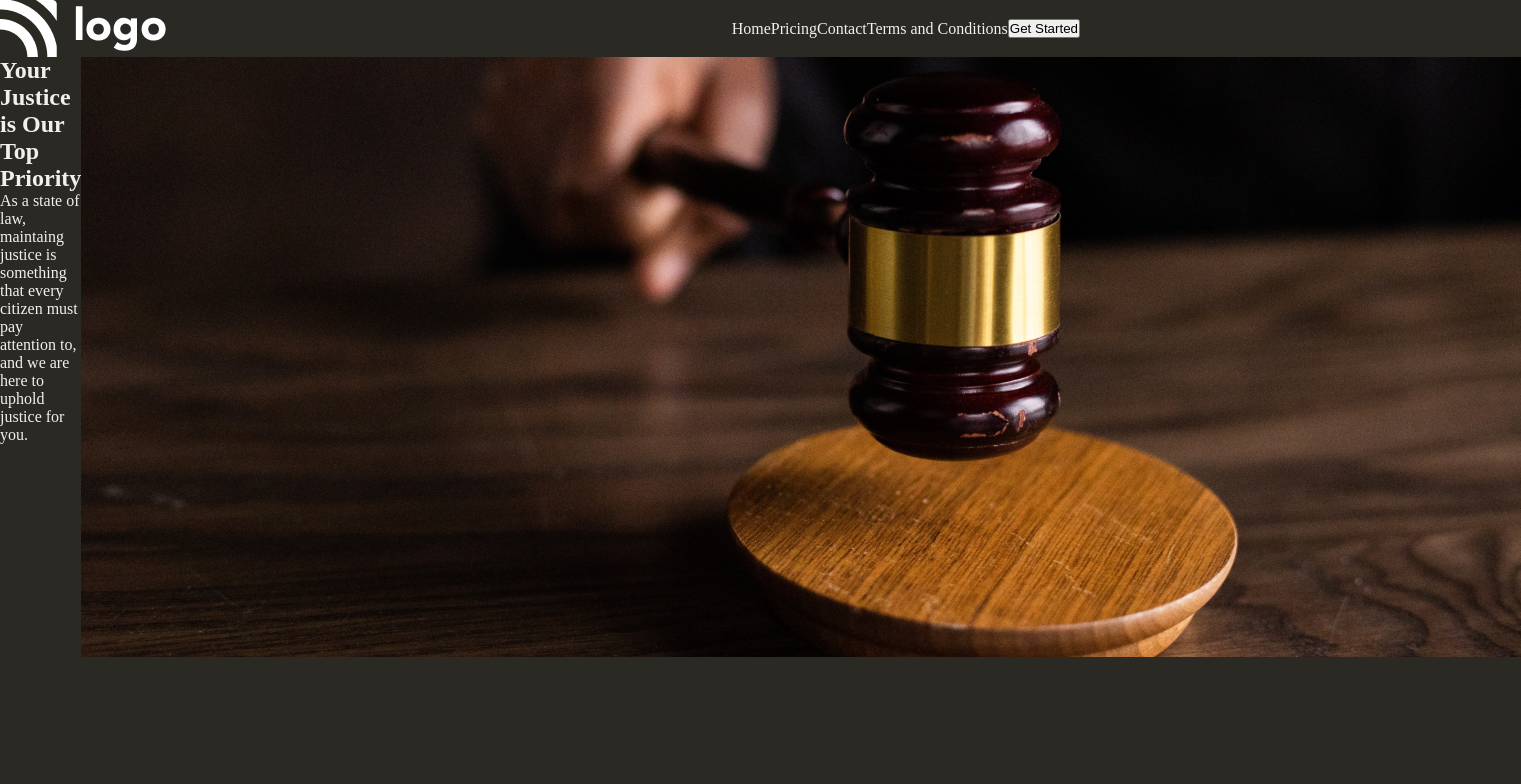
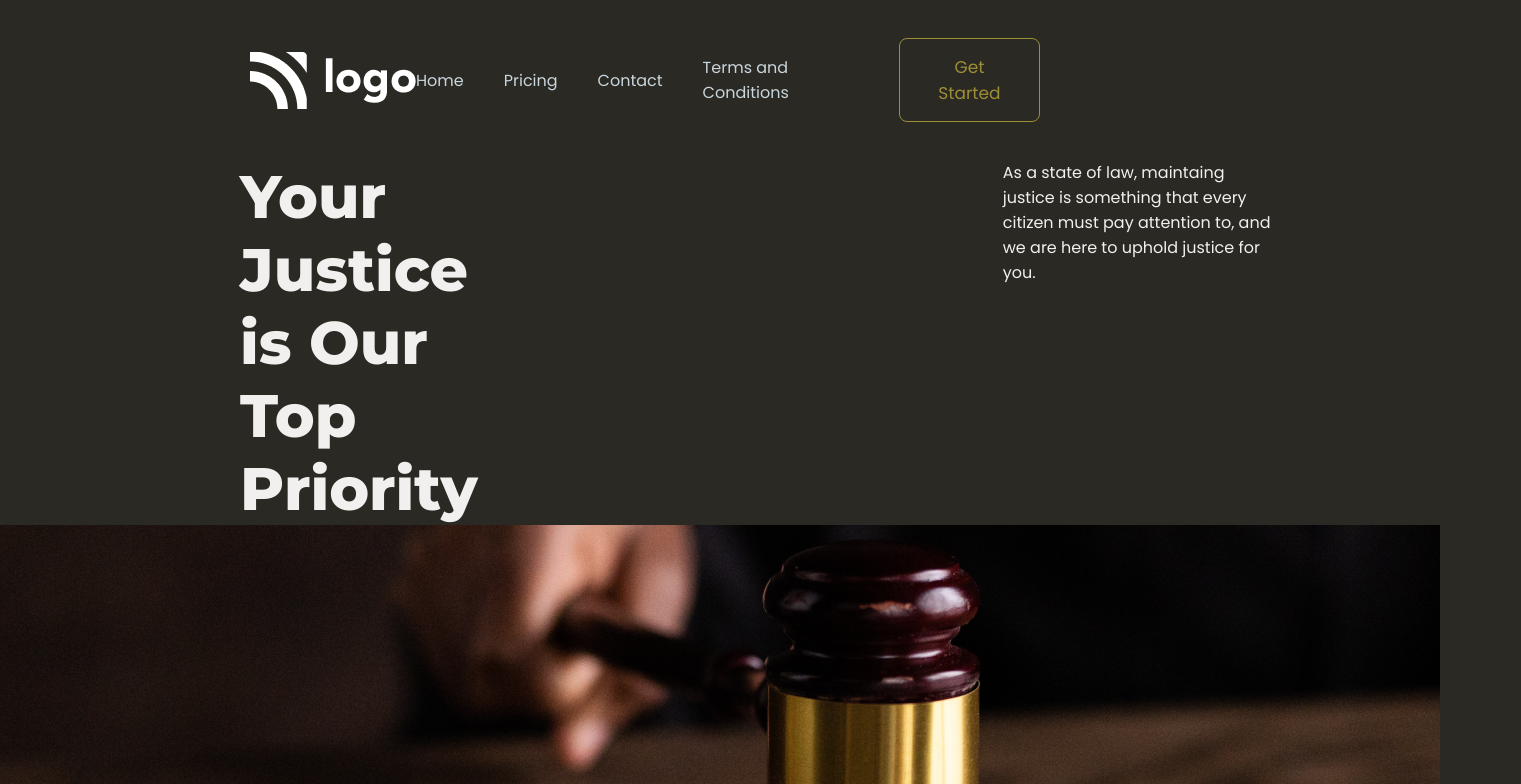
Before and after one commit to pankaj-kb/Ineuron-Project-6, a plain HTML site: page index.html in a window 1280 px wide. Shown: the top 784 px of the page, 1521 px wide, since content can reach past the window. Drawn offline with Linux system fonts and the light colour scheme.

Commit message:
added fonts

```diff
--- a/Styles/style.css
+++ b/Styles/style.css
@@ -1,3 +1,7 @@
+@import url('https://fonts.googleapis.com/css2?family=Poppins:wght@100;200;300;400;600;700;800&display=swap');
+@import url('https://fonts.googleapis.com/css2?family=Montserrat:wght@100;200;300;400;500;600;700;800;900&display=swap');
+
+
 * {
     box-sizing: border-box;
     margin: 0;
@@ -10,30 +14,66 @@ body {
 
 nav {
     display: flex;
+    height: 20vh;
     align-items: center;
     justify-content: space-between;
+}
+
+nav:first-child {
+    margin-left: 250px;
+    cursor: pointer;
 }
 
 nav ul {
     display: flex;
     align-items: center;
-    justify-content: space-between;
+    /* justify-content: space-between; */
     margin-right: 200px;
 }
 
 nav ul li {
     list-style: none;
-    color: #F1F0EE;
+    margin-right: 40px;
+    color: #c9d6de;
+    cursor: pointer;
+    font-family: 'Poppins', sans-serif;
+    font-size: 16px;
 }
 
-main {
+nav ul li button {
+    background-color: transparent;
+    border: solid #9E8E36 1px;
+    padding: 15px 30px;
+    color: #9E8E36;
+    border-radius: 8px;
+    cursor: pointer;
+    font-size: 17px;
+    font-family: 'Poppins', sans-serif;
+}
+
+/* main {
+
+} */
+
+main section {
+    height: 50%;
+}
+
+.topSection {
     display: flex;
 }
 
-main h1 {
+.topSection h1 {
+    /* width: px; */
+    margin-left: 240px;
+    margin-right: 500px;
+    font-weight: 800;
+    font-size: 60px;
     color: #F1F0EE;
+    font-family: 'Montserrat', sans-serif;
 }
 
-main p {
+.topSection p {
     color: #F1F0EE;
+    font-family: 'Poppins', sans-serif;
 }
--- /dev/null
+++ b/tempcss.css
@@ -0,0 +1,150 @@
+@import url('https://fonts.googleapis.com/css2?family=Work+Sans:wght@400;500;600;700&display=swap');
+
+* {
+    margin: 0;
+    padding: 0;
+    box-sizing: border-box;
+}
+
+body {
+    max-width: 1440px;
+    background-color: #F0F4F5;
+    margin: auto;
+    /* Auto */
+    overflow: hidden;
+}
+
+nav {
+    height: 15vh;
+    display: flex;
+    align-items: center;
+    justify-content: space-between;
+    padding: 0 5%;
+}
+
+nav ul {
+    font-family: 'Work Sans', sans-serif;
+    font-size: 25px;
+    display: flex;
+    align-items: center;
+    margin-right: -180px;
+}
+
+nav ul li {
+    list-style: none;
+    margin-right: 70px;
+    font-weight: 600;
+}
+
+nav ul li:hover {
+    color: #ffffff;
+    background-color: #ffb87a;
+    border: none;
+    padding: 2px 15px;
+    border-radius: 25px;
+    transition: 0.5s;
+}
+
+nav ul li:first-child {
+    color: #ffffff;
+    background-color: #41D399;
+    border: none;
+    padding: 2px 15px;
+    border-radius: 25px;
+}
+
+/* Hero Section */
+main {
+    display: flex;
+    align-items: center;
+    justify-content: center;
+    height: 85vh;
+}
+
+main section {
+    width: 50%;
+}
+
+.leftSection {
+    margin-left: 5%;
+    position: relative;
+}
+
+.topAngle {
+    width: 25px;
+}
+
+.leftSection h1 {
+    font-family: 'Work Sans', sans-serif;
+    font-weight: 700;
+    width: 100%;
+    font-size: 70px;
+}
+
+.leftSection p {
+    font-family: 'Work Sans', sans-serif;
+    color: #808080;
+    font-size: 18px;
+    margin: 20px 0;
+}
+
+.bottomAngle {
+    width: 25px;
+    position: absolute;
+    right: 25px;
+}
+
+.stethoscope {
+    position: absolute;
+    width: 90%;
+    top: -60px;
+    right: -25px;
+    z-index: -1;
+}
+
+.mouse {
+    position: absolute;
+    right: -30px;
+    bottom: -30px;
+    width: 30px;
+}
+
+.leftSection button {
+    margin-top: 15px;
+    color: #ffffff;
+    background-color: #41D399;
+    padding: 20px 40px;
+    border: none;
+    border-radius: 40px;
+    font-family: 'Work Sans', sans-serif;
+    font-weight: 700;
+    font-size: 25px;
+}
+
+.leftSection button:hover {
+    transition: 0.5s;
+    background-color: #ffb87a;
+}
+/* Right Section */
+
+.greenBox,
+.yellowBox {
+    position: absolute;
+    right: 0;
+    /* z-index: -1; */
+    top: 250px;
+}
+
+.yellowBox {
+    top: 300px;
+    right: -10px;
+}
+
+.doctor-img {
+    position: absolute;
+    right: 0;
+    bottom: 0;
+    height: 90%;
+}
+
+/* minor changes */
```
